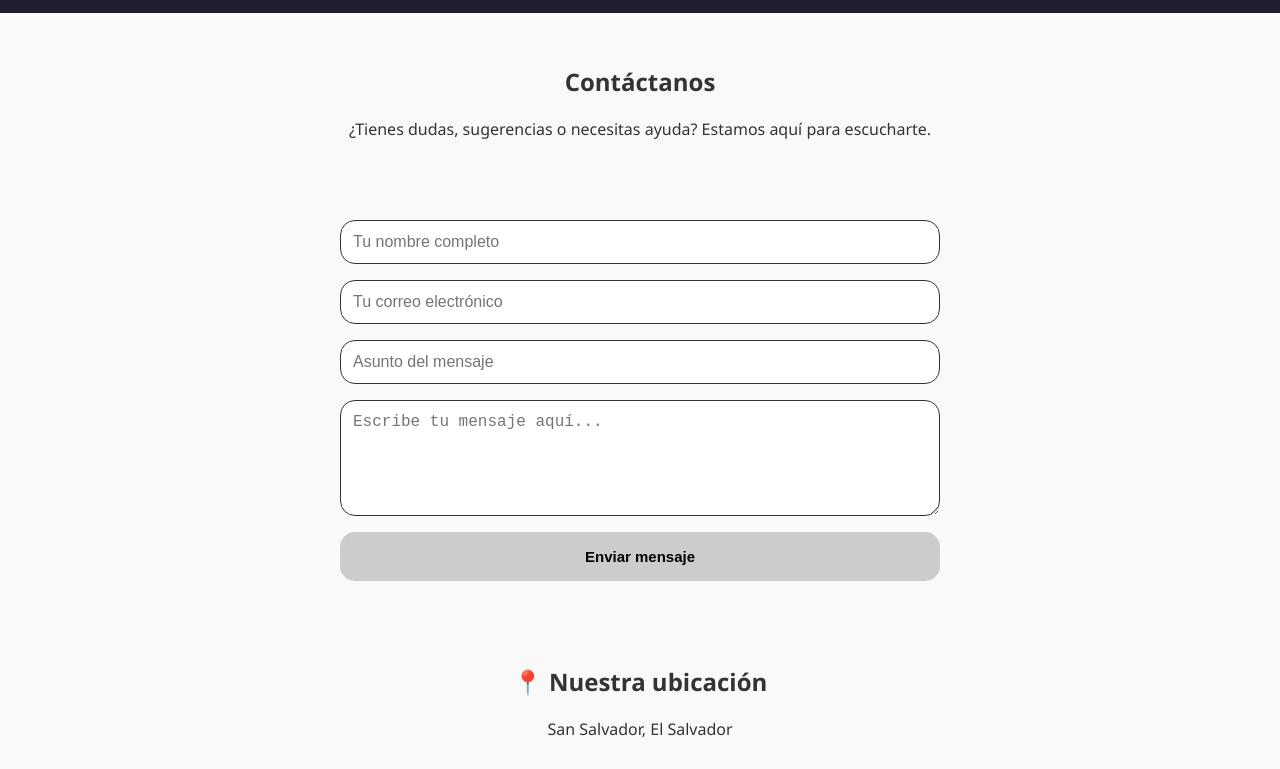
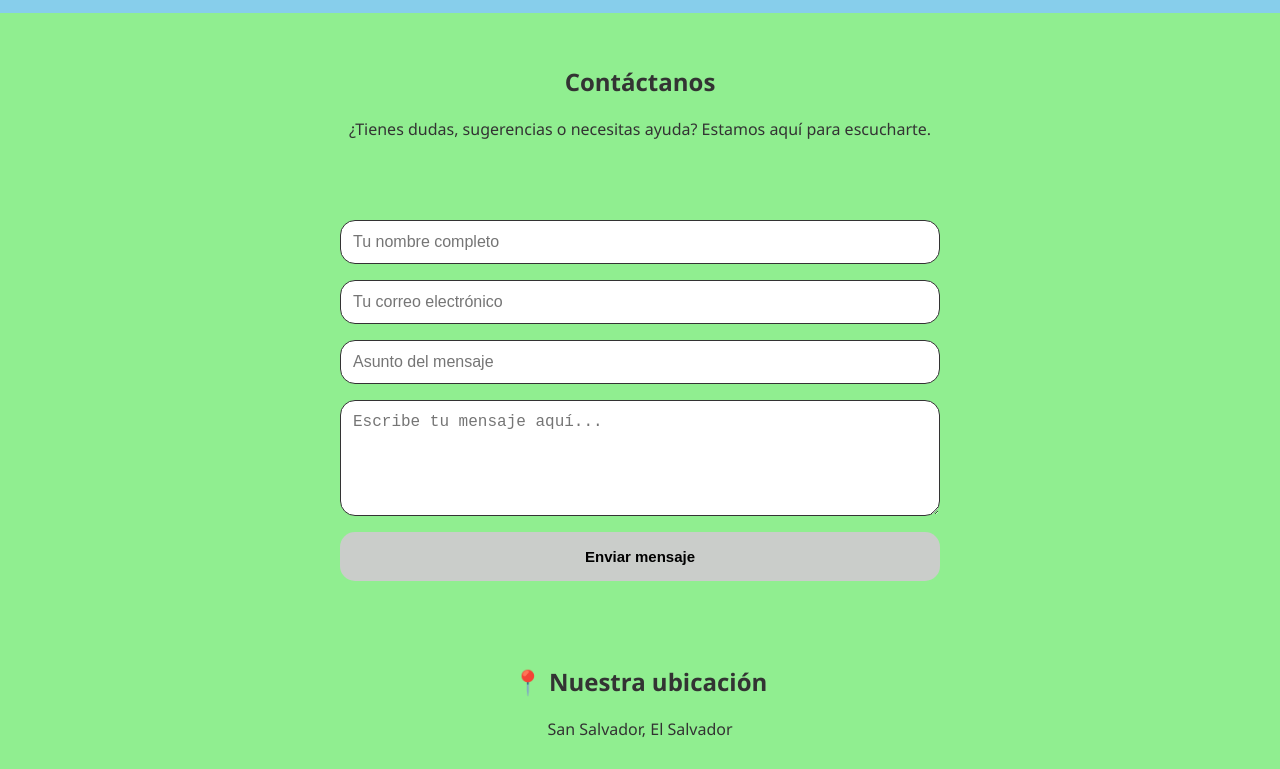
Before and after one commit to cursodeinformaticainformatica-sketch/zoonova, a plain HTML site: page index5.html in a window 1280 px wide. Shown: the part 73-842 px from the top of the page. Drawn offline with Linux system fonts and the light colour scheme; grey boxes are pictures that could not be loaded.

Commit message:
Update style5.css

```diff
--- a/css/style5.css
+++ b/css/style5.css
@@ -1,7 +1,7 @@
 :root {
-  --color-primario: #1e1e2f;
-  --color-acento: #4c9aff;
-  --color-fondo: #f9f9f9;
+  --color-primario: #87ceeb;
+  --color-acento: #fff8b5;
+  --color-fondo: #90ee90;
   --font-base: 'Segoe UI', sans-serif;
   --espaciado: 2rem;
 }
```
